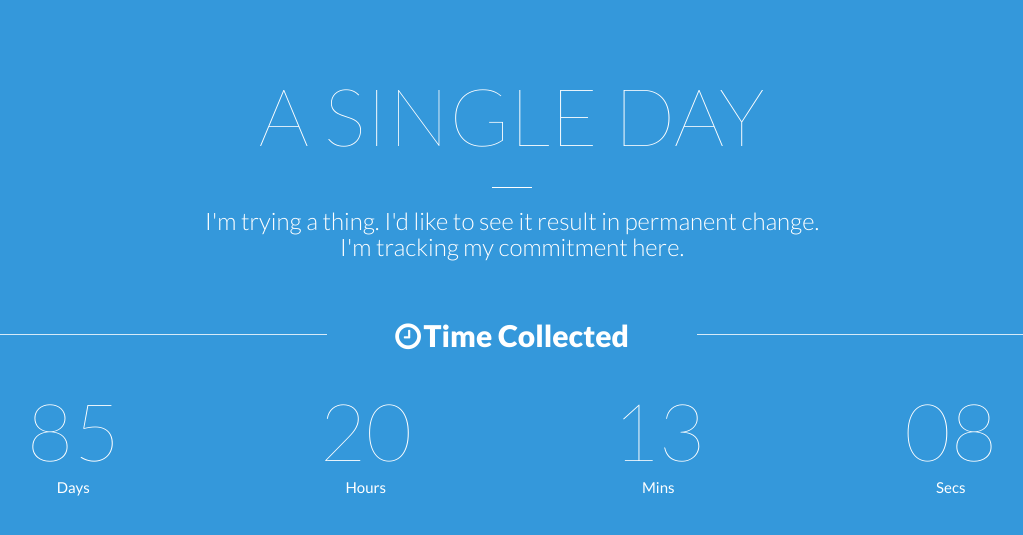
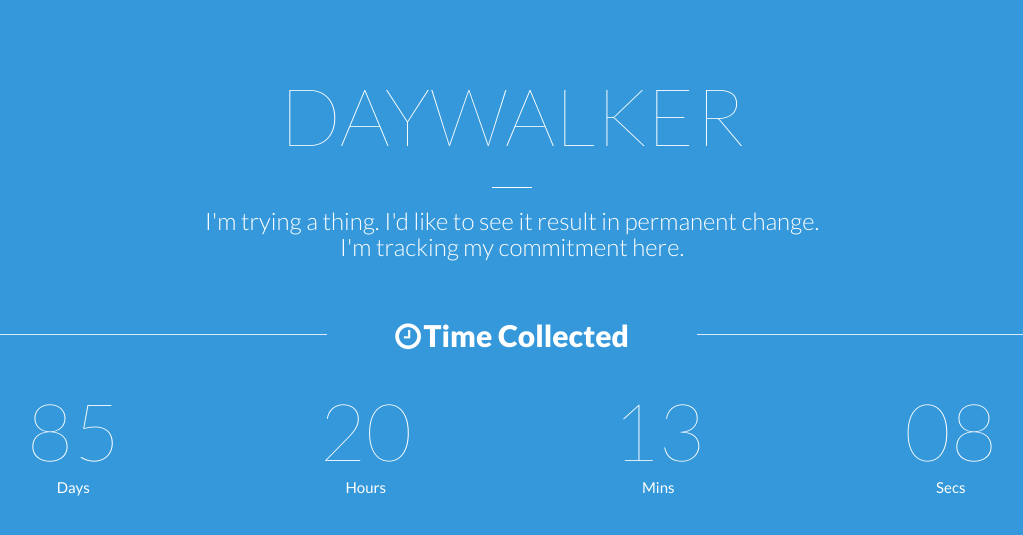
Before and after one commit to laurenstill/laurenstill.github.io, a Jekyll site: the page tracker.html, which Jekyll copies as it is, in a window 1280 px wide. Shown: the top 535 px of the page, without its empty margins (128-1151 px from the left). Built offline with Jekyll 4.4.1, drawn with Linux system fonts in a browser that asks for light colours.

Commit message:
Update tracker.html

```diff
--- a/tracker.html
+++ b/tracker.html
@@ -41,7 +41,7 @@
 			<div class="container">
 				<div class="row animated" data-animation-delay="500" data-animation="bounceInDown">
 					<div class="col-md-12 text-center">
-						<h1>A Single Day
+						<h1>DAYWALKER
 						</h1>
 						<hr>
 						<h3>
```
